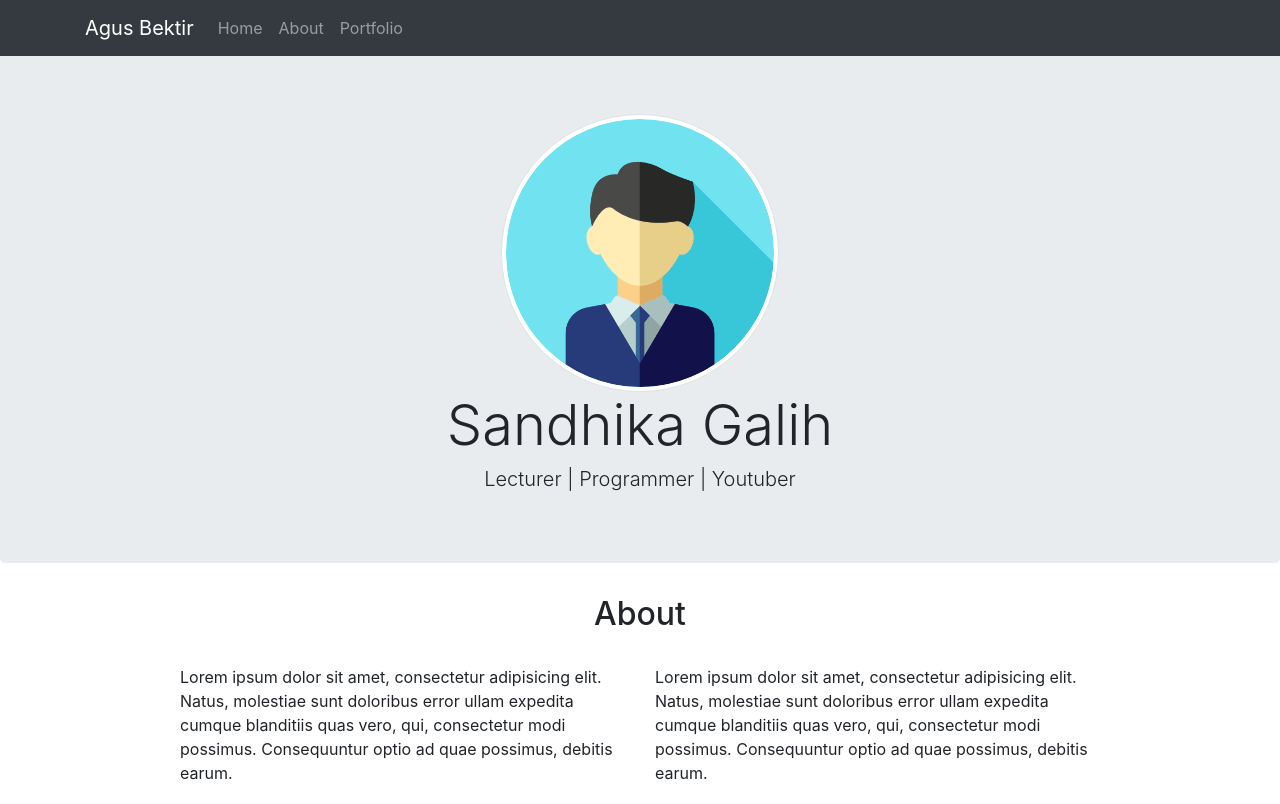
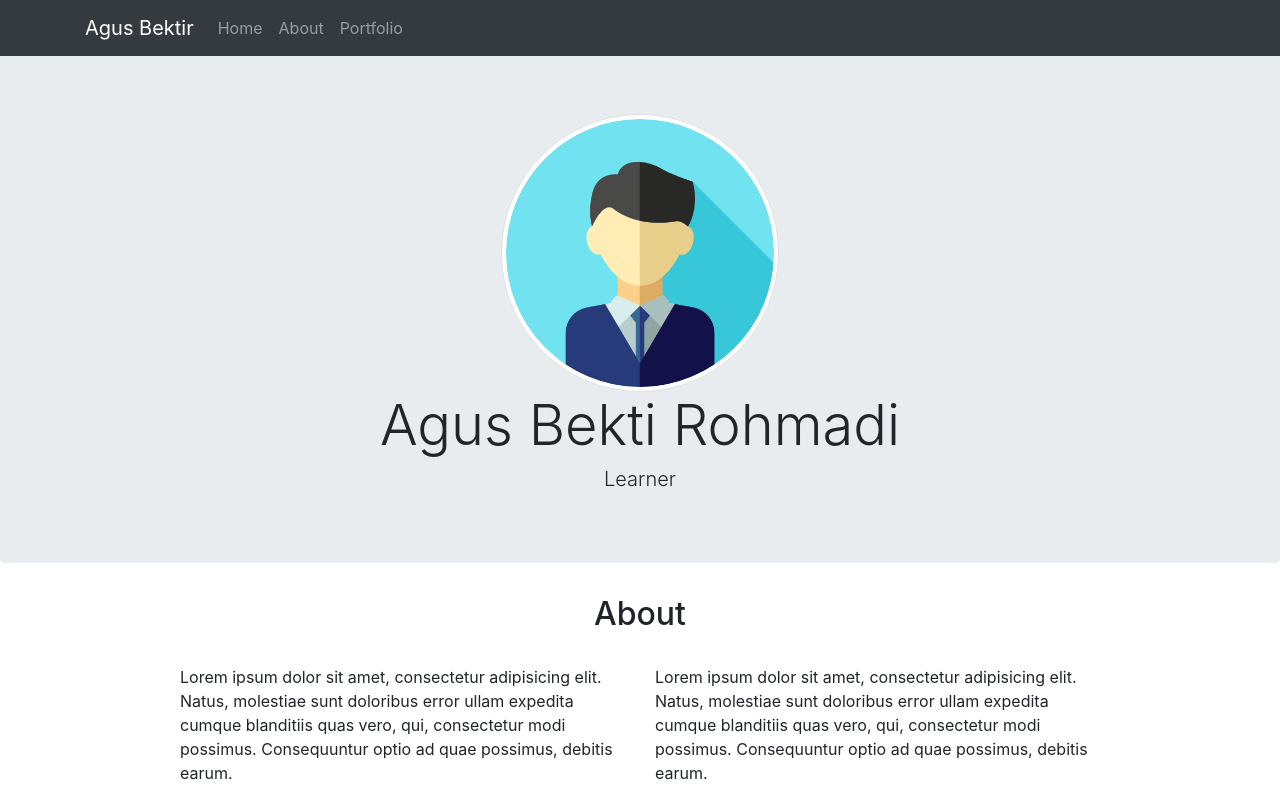
Before and after one commit to agusbektir/agusbektir.github.io, a plain HTML site: page index.html in a window 1280 px wide. Shown: the top 804 px of the page. Drawn offline with nearby package versions, Linux system fonts and the light colour scheme.

Commit message:
edit desc

```diff
--- a/index.html
+++ b/index.html
@@ -42,8 +42,8 @@
       <div class="container">
         <div class="text-center">
           <img src="img/profile1.png" class="rounded-circle img-thumbnail">
-          <h1 class="display-4">Sandhika Galih</h1>
-          <h3 class="lead">Lecturer | Programmer | Youtuber</h3>
+          <h1 class="display-4">Agus Bekti Rohmadi</h1>
+          <h3 class="lead">Learner</h3>
         </div>
       </div>
     </div>
```
